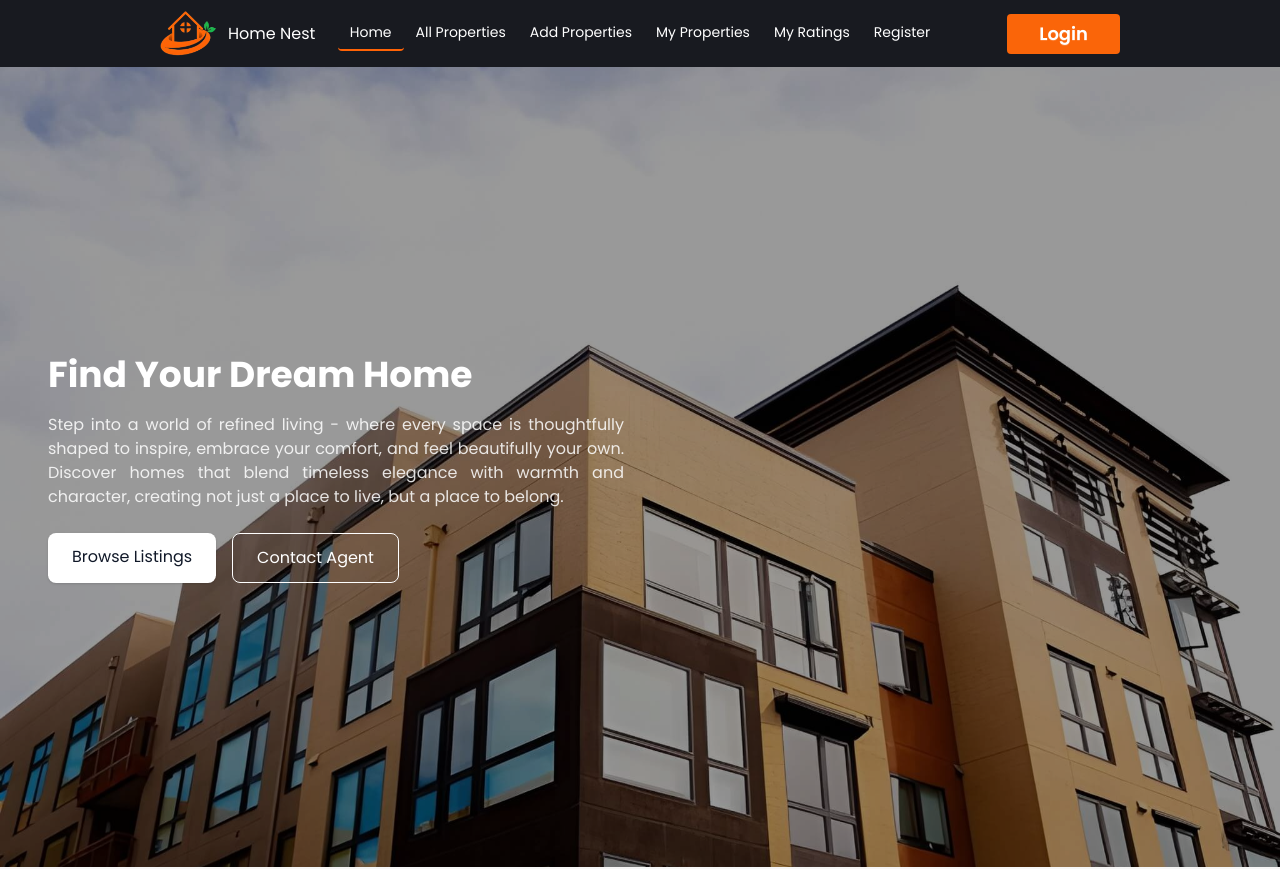
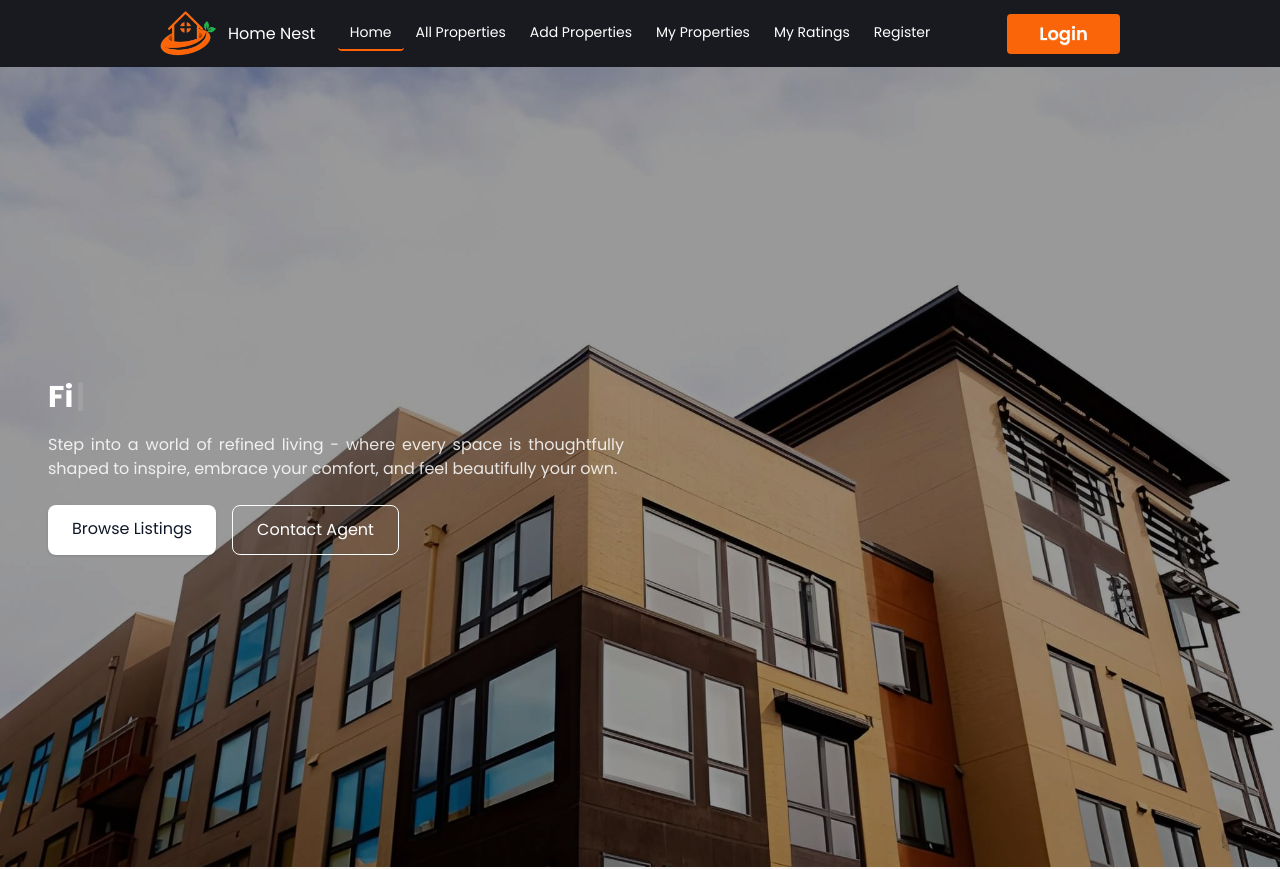
Before and after one commit to iamarifhossain1/home-nest-client, a React (Vite) app: page / in a window 1280 px wide. Shown: the top 869 px of the page. Built offline with nearby package versions, Linux system fonts and the light colour scheme.

Commit message:
slider writing animation added

```diff
--- a/package.json
+++ b/package.json
@@ -17,6 +17,7 @@
     "react-icons": "^5.5.0",
     "react-router": "^7.9.5",
     "react-router-dom": "^7.9.5",
+    "react-simple-typewriter": "^5.0.1",
     "sweetalert2": "^11.26.3",
     "swiper": "^12.0.3",
     "tailwindcss": "^4.1.17"
--- a/src/components/HeroSlider/HeroSlider.jsx
+++ b/src/components/HeroSlider/HeroSlider.jsx
@@ -1,8 +1,10 @@
-import React from "react";
+import React, { useState } from "react";
 import { Swiper, SwiperSlide } from "swiper/react";
 import { Autoplay, EffectFade } from "swiper/modules";
 import "swiper/css";
 import "swiper/css/effect-fade";
+import { Typewriter } from "react-simple-typewriter";
+import { Link } from "react-router-dom";
 
 import slide1 from "../../assets/slider1.jpg";
 import slide2 from "../../assets/slider2.jpg";
@@ -10,11 +12,12 @@ import slide3 from "../../assets/slider3.jpg";
 import slide4 from "../../assets/slider4.jpg";
 import slide5 from "../../assets/slider5.jpg";
 import slide6 from "../../assets/slider6.jpg";
-import { Link } from "react-router-dom";
 
 const slides = [slide1, slide2, slide3, slide4, slide5, slide6];
 
 export default function HeroSlider() {
+    const [active, setActive] = useState(0);
+
     return (
         <div className="relative">
             <Swiper
@@ -23,6 +26,7 @@ export default function HeroSlider() {
                 loop={true}
                 autoplay={{ delay: 3200, disableOnInteraction: false }}
                 className="w-full h-[65vh] md:h-[85vh] lg:h-screen"
+                onSlideChange={(swiper) => setActive(swiper.realIndex)}
             >
                 {slides.map((src, i) => (
                     <SwiperSlide key={i}>
@@ -31,13 +35,23 @@ export default function HeroSlider() {
                             <div className="absolute inset-0 bg-black/40"></div>
 
                             <div className="relative z-10 h-full flex items-center px-6 md:px-12">
-                                <div className="max-w-xl text-white">
-                                    <h1 className="text-2xl lg:text-4xl md:text-6xl font-bold leading-tight">
-                                        Find Your Dream Home
+                                <div className={`max-w-xl text-white transition-all duration-700 ${active === i ? 'opacity-100 translate-y-0' : 'opacity-0 translate-y-6'}`}>
+
+                                    <h1 className="text-2xl lg:text-3xl md:text-6xl font-bold leading-tight">
+                                        <Typewriter
+                                            words={["Find Your Dream Home", "Live Where Comfort Meets Style", "Your Perfect Space Awaits"]}
+                                            loop={true}
+                                            cursor
+                                            cursorStyle="|"
+                                            typeSpeed={70}
+                                            deleteSpeed={50}
+                                            delaySpeed={2000}
+                                        />
                                     </h1>
 
                                     <p className="mt-4 text-base text-white/85 text-justify">
-                                        Step into a world of refined living - where every space is thoughtfully shaped to inspire, embrace your comfort, and feel beautifully your own. Discover homes that blend timeless elegance with warmth and character, creating not just a place to live, but a place to belong.
+                                        Step into a world of refined living - where every space is thoughtfully shaped to inspire, embrace your
+                                        comfort, and feel beautifully your own.
                                     </p>
 
                                     <div className="mt-6 flex gap-4">
```
Also changed, not shown: 1 other file (tests, documents, lock files or other folders).
